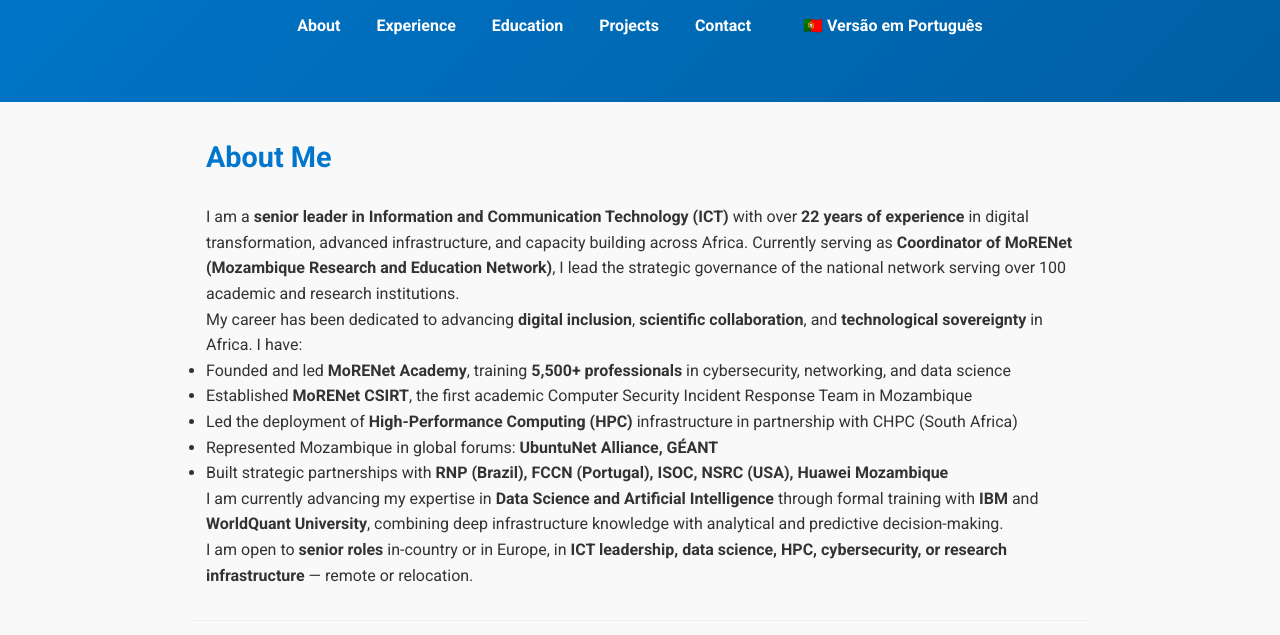
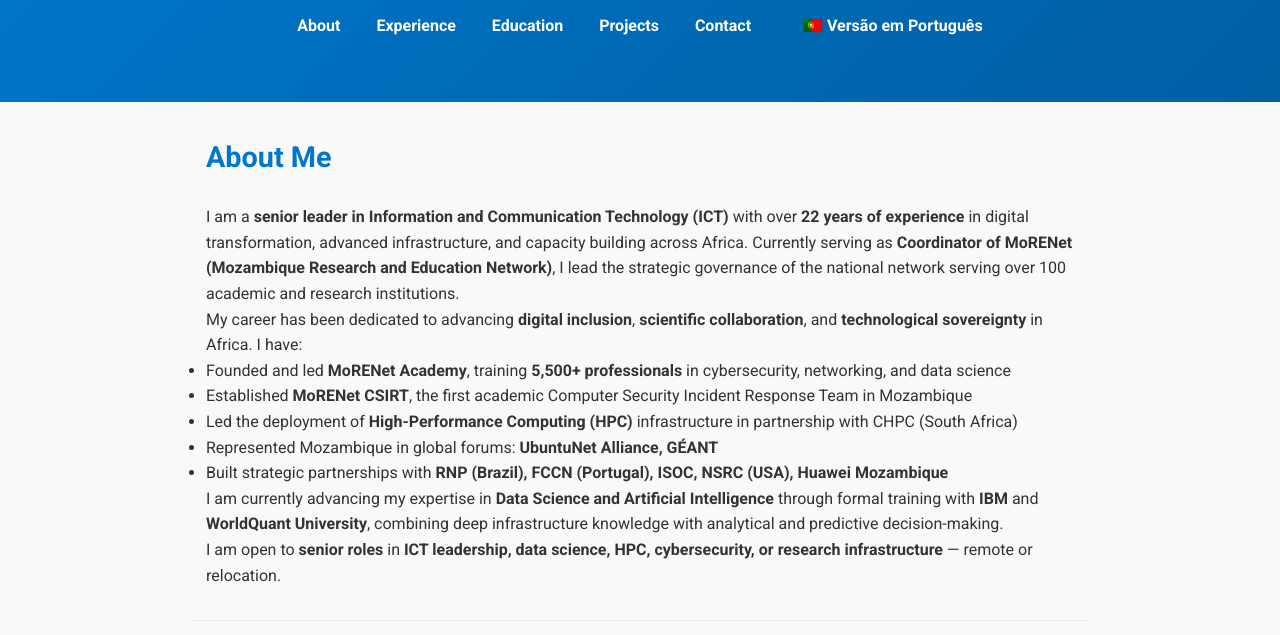
Before and after one commit to MMucelo/MMucelo.github.io, a plain HTML site: page index.html in a window 1280 px wide. Shown: the part 165-800 px from the top of the page. Drawn offline with Linux system fonts and the light colour scheme.

Commit message:
Update index.html

```diff
--- a/index.html
+++ b/index.html
@@ -38,7 +38,7 @@
 
     <p>I am currently advancing my expertise in <strong>Data Science and Artificial Intelligence</strong> through formal training with <strong>IBM</strong> and <strong>WorldQuant University</strong>, combining deep infrastructure knowledge with analytical and predictive decision-making.</p>
 
-    <p>I am open to <strong>senior roles</strong> in-country or in Europe, in <strong>ICT leadership, data science, HPC, cybersecurity, or research infrastructure</strong> — remote or relocation.</p>
+    <p>I am open to <strong>senior roles</strong> in <strong>ICT leadership, data science, HPC, cybersecurity, or research infrastructure</strong> — remote or relocation.</p>
   </section>
 
   <section id="experience" class="container">
```
